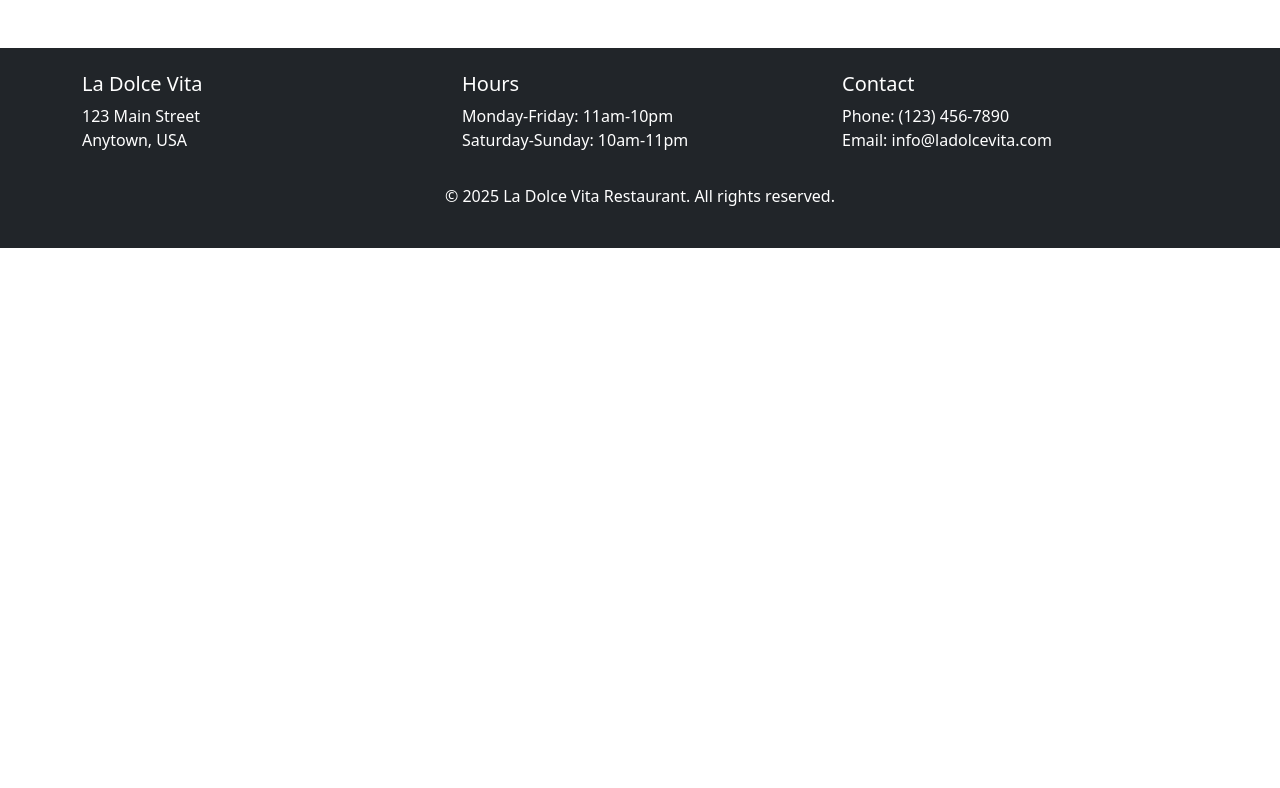
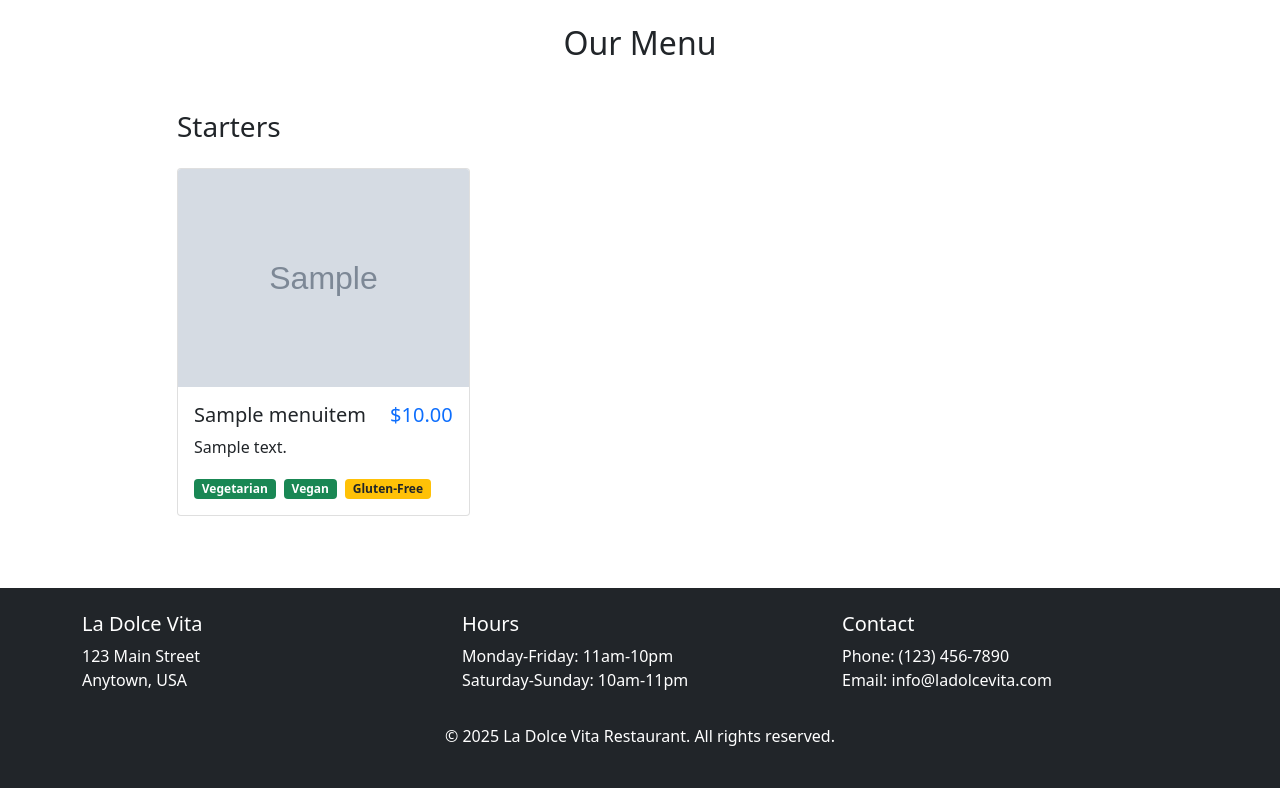
Before and after one commit to nvanderwalt/restaurant-booking, a Django app: page /menu/ in a window 1280 px wide. Shown: the part 56-844 px from the top of the page. Before the commit the page ends 304 px from the top, so only its background shows below. Run offline with Django 5.2, Linux system fonts and the light colour scheme; tables that the repository leaves empty hold one stand-in row (values such as "Sample post"); grey boxes marked "Sample" are stand-in pictures.

Commit message:
#added menu html (Starters, main, desserts, drinks)

```diff
--- a/templates/booking/menu.html
+++ b/templates/booking/menu.html
@@ -3,5 +3,106 @@
 {% block title %}Menu - La Dolce Vita{% endblock %}
 
 {% block content %}
+<div class="row">
+    <div class="col-md-10 offset-md-1">
+        <h2 class="mb-4 text-center">Our Menu</h2>
 
+
+            <!-- Starters -->
+            {% if starters %}
+            <h3 class="mt-5 mb-4">Starters</h3>
+            <div class="row">
+                {% for item in starters %}
+                <div class="col-md-6 col-lg-4 mb-4">
+                    <div class="card h-100">
+                        {% if item.image %}
+                        <img src="{{ item.image.url }}" class="card-img-top" alt="{{ item.name }}">
+                        {% endif %}
+                        <div class="card-body">
+                            <h5 class="card-title">{{ item.name }} <span class="text-primary float-end">${{ item.price }}</span></h5>
+                            <p class="card-text">{{ item.description }}</p>
+                            <div class="mt-2">
+                                {% if item.vegetarian %}<span class="badge bg-success me-1">Vegetarian</span>{% endif %}
+                                {% if item.vegan %}<span class="badge bg-success me-1">Vegan</span>{% endif %}
+                                {% if item.gluten_free %}<span class="badge bg-warning text-dark">Gluten-Free</span>{% endif %}
+                            </div>
+                        </div>
+                    </div>
+                </div>
+                {% endfor %}
+            </div>
+            {% endif %}
+
+            <!-- Main Courses -->
+            {% if mains %}
+            <h3 class="mt-5 mb-4">Main Courses</h3>
+            <div class="row">
+                {% for item in mains %}
+                <div class="col-md-6 col-lg-4 mb-4">
+                    <div class="card h-100">
+                        {% if item.image %}
+                        <img src="{{ item.image.url }}" class="card-img-top" alt="{{ item.name }}">
+                        {% endif %}
+                        <div class="card-body">
+                            <h5 class="card-title">{{ item.name }} <span class="text-primary float-end">${{ item.price }}</span></h5>
+                            <p class="card-text">{{ item.description }}</p>
+                            <div class="mt-2">
+                                {% if item.vegetarian %}<span class="badge bg-success me-1">Vegetarian</span>{% endif %}
+                                {% if item.vegan %}<span class="badge bg-success me-1">Vegan</span>{% endif %}
+                                {% if item.gluten_free %}<span class="badge bg-warning text-dark">Gluten-Free</span>{% endif %}
+                            </div>
+                        </div>
+                    </div>
+                </div>
+                {% endfor %}
+            </div>
+            {% endif %}
+
+            <!-- Desserts -->
+            {% if desserts %}
+            <h3 class="mt-5 mb-4">Desserts</h3>
+            <div class="row">
+                {% for item in desserts %}
+                <div class="col-md-6 col-lg-4 mb-4">
+                    <div class="card h-100">
+                        {% if item.image %}
+                        <img src="{{ item.image.url }}" class="card-img-top" alt="{{ item.name }}">
+                        {% endif %}
+                        <div class="card-body">
+                            <h5 class="card-title">{{ item.name }} <span class="text-primary float-end">${{ item.price }}</span></h5>
+                            <p class="card-text">{{ item.description }}</p>
+                            <div class="mt-2">
+                                {% if item.vegetarian %}<span class="badge bg-success me-1">Vegetarian</span>{% endif %}
+                                {% if item.vegan %}<span class="badge bg-success me-1">Vegan</span>{% endif %}
+                                {% if item.gluten_free %}<span class="badge bg-warning text-dark">Gluten-Free</span>{% endif %}
+                            </div>
+                        </div>
+                    </div>
+                </div>
+                {% endfor %}
+            </div>
+            {% endif %}
+
+            <!-- Drinks -->
+            {% if drinks %}
+            <h3 class="mt-5 mb-4">Drinks</h3>
+            <div class="row">
+                {% for item in drinks %}
+                <div class="col-md-6 col-lg-4 mb-4">
+                    <div class="card h-100">
+                        {% if item.image %}
+                        <img src="{{ item.image.url }}" class="card-img-top" alt="{{ item.name }}">
+                        {% endif %}
+                        <div class="card-body">
+                            <h5 class="card-title">{{ item.name }} <span class="text-primary float-end">${{ item.price }}</span></h5>
+                            <p class="card-text">{{ item.description }}</p>
+                        </div>
+                    </div>
+                </div>
+                {% endfor %}
+            </div>
+            {% endif %}
+
+    </div>
+</div>
 {% endblock %}
```
